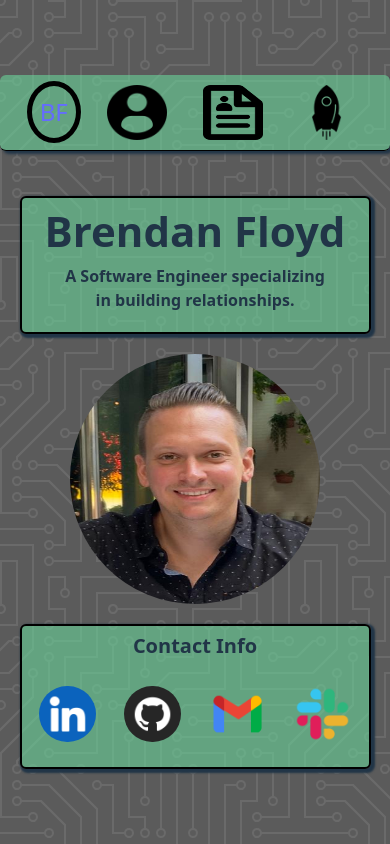
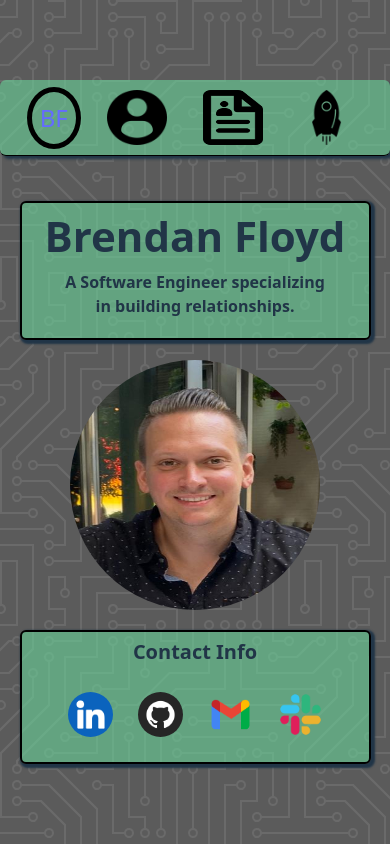
Before and after one commit to bfloyd14/brendan-floyd-profile, a React (Vite) app: page / in a window 390 px wide. Built offline with nearby package versions, Linux system fonts and the light colour scheme.

Commit message:
fix icon size.

```diff
--- a/src/pages/Landing/Landing.module.css
+++ b/src/pages/Landing/Landing.module.css
@@ -131,6 +131,10 @@
     height: 50%;
   }
 
+  .icon a {
+    width: 60px;
+  }
+
   .icon {
     gap: 10px;
   }
@@ -179,6 +183,10 @@
     height: 50%;
   }
 
+  .icon a {
+    width: 60px;
+  }
+
   .icon {
     gap: 20px;
   }
```
